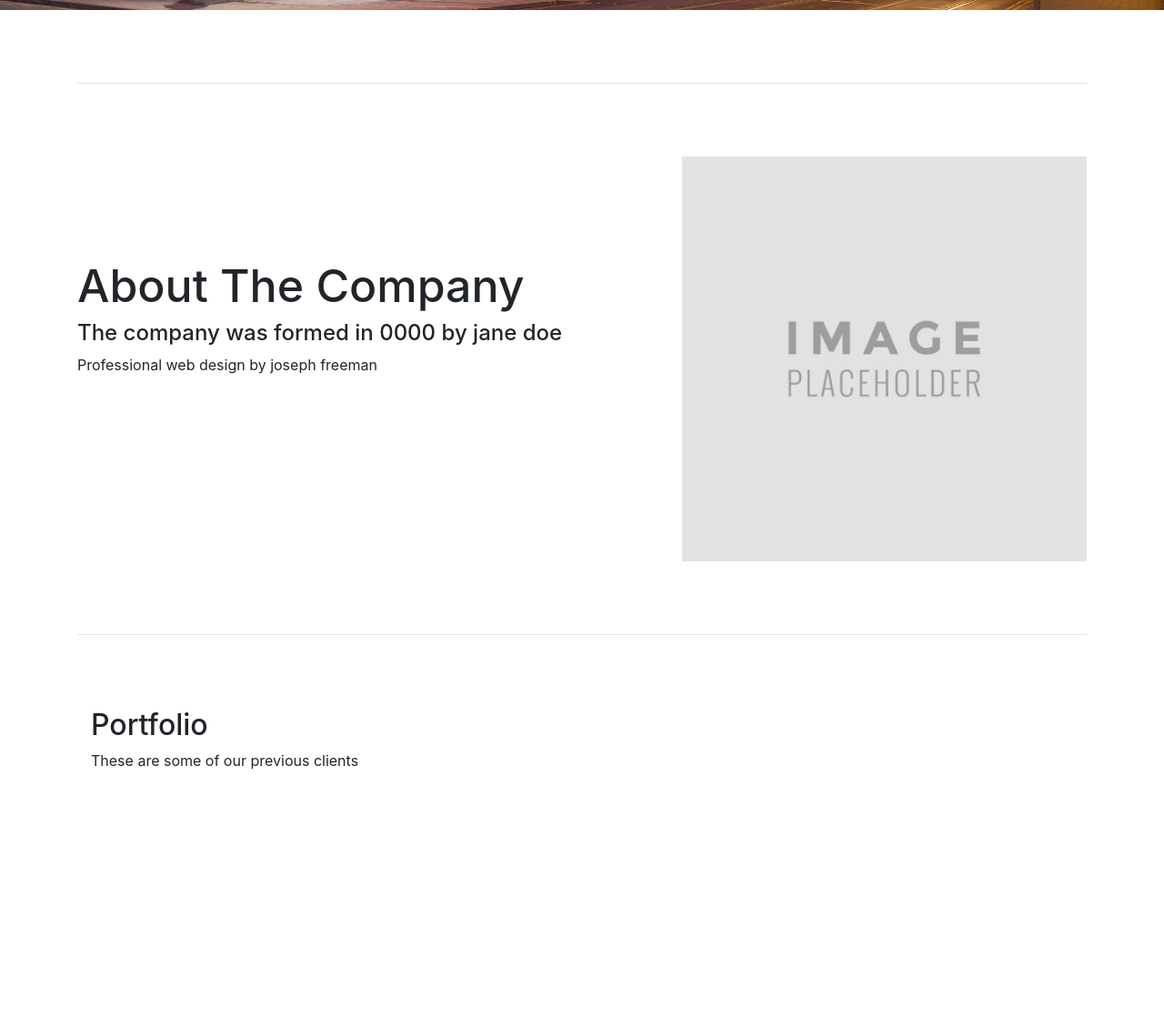
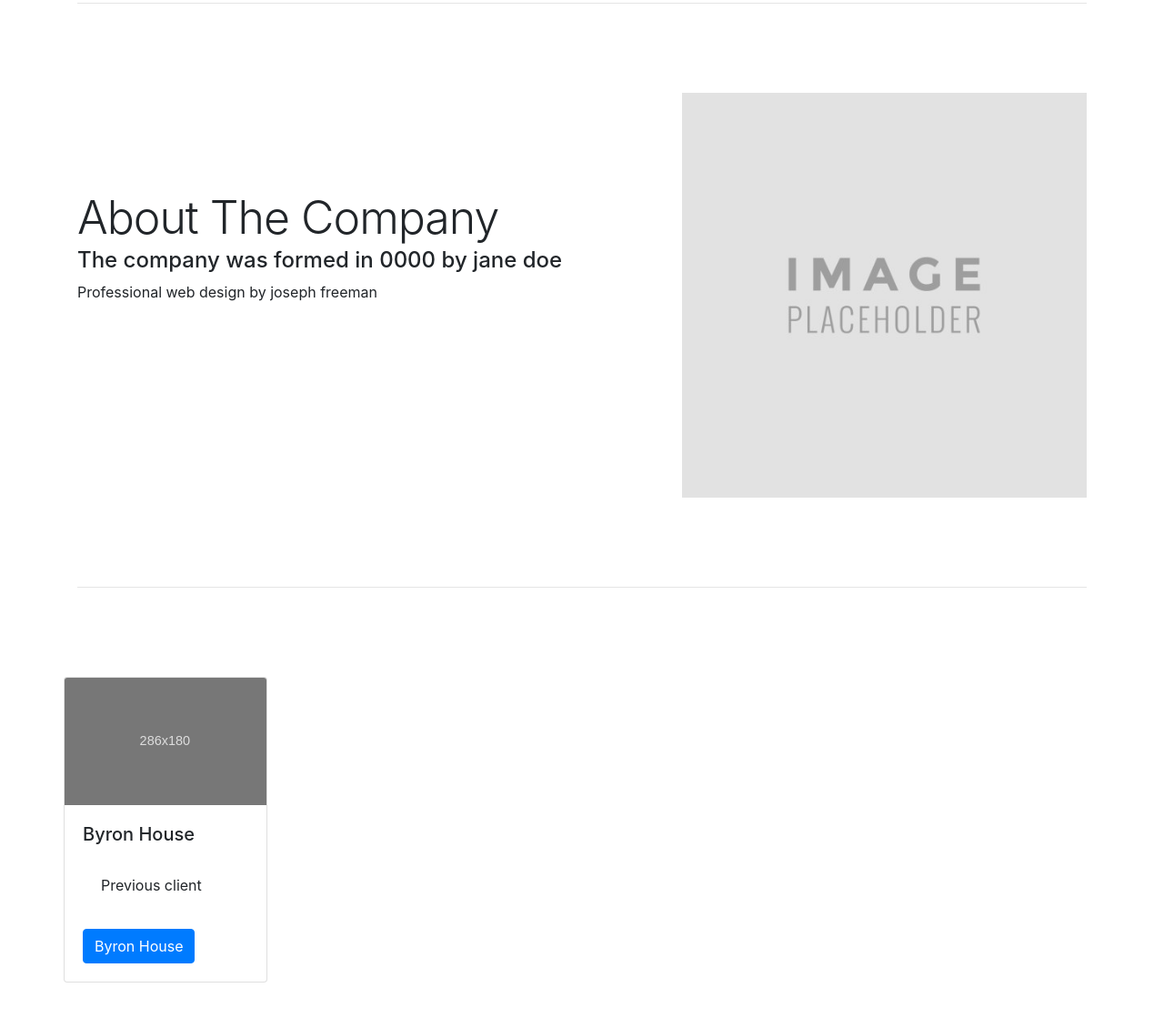
Before and after one commit to JoeCodingPortfolio/ArchitectureSite, a plain HTML site: page index.html in a window 1280 px wide. Shown: the part 557-1687 px from the top of the page at 91% size. Before the commit the page ends 1421 px from the top, so only its background shows below. Drawn offline with nearby package versions, Linux system fonts and the light colour scheme; a script that the page names is missing.

Commit message:
Finished Basic layout

```diff
--- a/css/style.css
+++ b/css/style.css
@@ -1,6 +1,31 @@
+p {
+  text-align: justify;
+}
+#logo {
+  color: #ffa500;
+  font-family: "Roboto", sans-serif;
+}
+.featurette-divider {
+  padding-top: 0px;
+  padding-bottom: 0px;
+}
+.featurette {
+  padding-top: 50px;
+  padding-bottom: 50px;
+}
+.featurette-heading {
+  font-size: 50px;
+  font-weight: 300;
+  line-height: 1;
+  letter-spacing: -1px;
+}
+
+#padd {
+  padding-bottom: 0px;
+}
 /* Carousel base class */
 .carousel {
-  margin-bottom: 4rem;
+  margin-bottom: 0px;
 }
 /* Since positioning the image, we need to help out the caption */
 .carousel-caption {
@@ -23,13 +48,13 @@
 
 /*containers feature*/
 .featurette-divider {
-  margin: 5rem 0;
+  margin: 3rem 0;
 }
 
 @media (min-width: 40em) {
   /* Bump up size of carousel content */
   .carousel-caption p {
-    margin-bottom: 1.25rem;
+    margin-bottom: 0px;
     font-size: 1.25rem;
     line-height: 1.4;
   }
--- a/index.html
+++ b/index.html
@@ -11,14 +11,15 @@
     crossorigin="anonymous">
   <!-- Custom styles for this template -->
   <link href="https://fonts.googleapis.com/css?family=Playfair+Display:700,900" rel="stylesheet">
+  <link href="https://fonts.googleapis.com/css?family=Roboto:500" rel="stylesheet">
 
 </head>
 
 <body id="ArchWeb" data-spy="scroll" data-target=".navbar" data-offset="60">
   <header>
     <!-- Nav Bar -->
-    <nav class="navbar navbar-expand-lg navbar-dark bg-dark">
-      <a class="navbar-brand" href="#">Church Lukas</a>
+    <nav class="navbar navbar-expand-lg navbar-dark bg-dark fixed-top ">
+      <a id="logo" class="navbar-brand" href="#">Church Lukas</a>
       <button class="navbar-toggler" type="button" data-toggle="collapse" data-target="#navbarNavDropdown" aria-controls="navbarNavDropdown"
         aria-expanded="false" aria-label="Toggle navigation">
         <span class="navbar-toggler-icon"></span>
@@ -46,7 +47,7 @@
 
   <!--Navbar End-->
   <main role="main">
-
+    <div id="padd">
       <div id="myCarousel" class="carousel slide" data-ride="carousel">
         <ol class="carousel-indicators">
           <li data-target="#myCarousel" data-slide-to="0" class="active"></li>
@@ -83,8 +84,10 @@
           <span class="sr-only">Next</span>
         </a>
       </div>
+    </div>
     <!--End Of The Carousel Code-->
-    <div class="container marketing">
+
+    <div id="padd" class="container marketing">
       <hr class="featurette-divider">
       <div id="about" class="row featurette">
         <div class="col-md-7">
@@ -98,12 +101,16 @@
       </div>
       <hr class="featurette-divider">
 
-      <div class="container-fluid bg-grey">
-        <div class="row">
-          <div class="col-sm-8">
-            <h2>Portfolio</h2>
-            <p>These are some of our previous clients</p>
     </div>
+    </div>
+    <div id="padd" class="container marketing">
+      <div id="about" class="row featurette">
+        <div class="card" style="width: 14rem">
+          <img class="card-img-top" src="./images/download.svg" alt="Card Image">
+          <div class="card-body">
+            <h5 class="card-title">Byron House</h5>
+            <p class="card-body">Previous client </p>
+            <a href="#" class="btn btn-primary">Byron House</a>
           </div>
         </div>
       </div>
```
Also changed, not shown: images/download.svg (added). Lines whose indentation alone changed are shown as unchanged.
